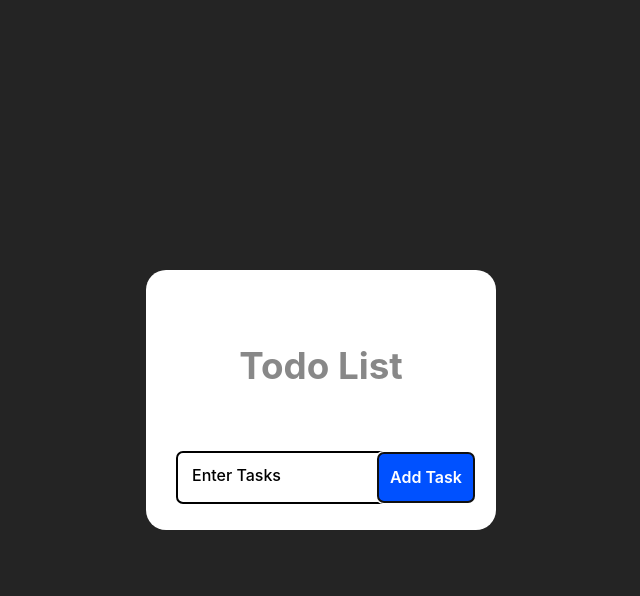
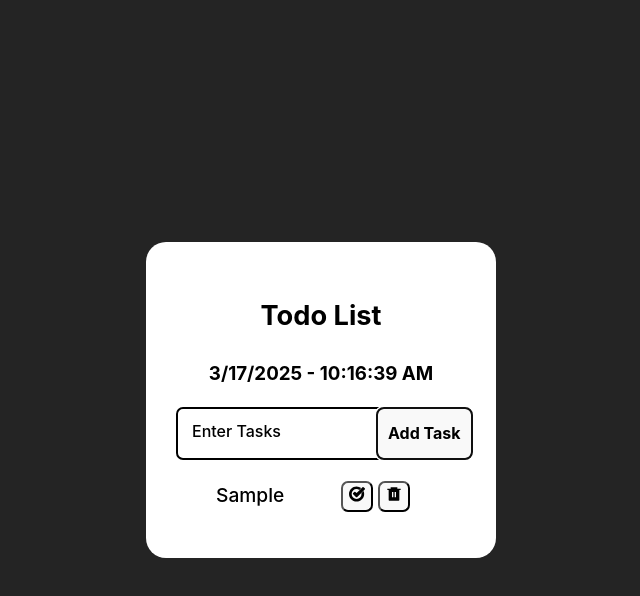
Before and after one commit to MznAarik/react-my-app, a React (Vite) app: page / in a window 1280 px wide. Both pictures are taken after typing "Sample" into the empty fields and a click on the button "Add Task". Shown: the top 596 px of the page, without its empty margins (319-959 px from the left). Built offline with nearby package versions, Linux system fonts and the light colour scheme.

Commit message:
added date&time using useEffect function

```diff
--- a/src/components/projects/ToDo/Todo.css
+++ b/src/components/projects/ToDo/Todo.css
@@ -7,16 +7,19 @@ body {
     border-radius: 20px;
     width: 350px;
     padding: 30px;
-    display: flex;
-    flex-direction: column;
     gap: 20px;
-    color: white;
+    overflow: auto;
 }
 
-header h1 {
+header h2 {
     text-align: center;
-    font-size: 2.3rem;
+    font-size: 1.7rem;
 }
+
+header h3 {
+    text-align: center;
+}
+
 
 .form {
     display: flex;
@@ -66,17 +69,40 @@ label {
 
 .todo-btn {
     position: relative;
-    top: 2px;
-    left: 202px;
+    top: 0;
+    left: 200px;
     bottom: 0;
     right: 0;
-    background-color: #0051ff;
-    color: white;
-    border: none;
-    padding: 10px 20px;
-    border-radius: 6px;
+    color: rgb(0, 0, 0);
+    padding: 12px 10px !important;
     cursor: pointer;
     font-size: 16px;
-    font-weight: 600;
-    padding: 12px;
+    font-weight: 700;
+    border: 2px solid black;
 }
+
+#btn {
+    display: grid;
+    grid-template-columns: 1fr 1fr;
+    align-items: baseline;
+}
+
+.check-btn {
+    margin-right: 5px;
+    margin-top: 5px;
+}
+
+button {
+    border-radius: 7px;
+    transition: all 0.2s ease-in;
+}
+
+button:hover {
+    color: #646cff;
+}
+
+li {
+    list-style-type: none;
+    font-weight: 500;
+    font-size: 1.2rem;
+}
--- a/src/components/projects/ToDo/Todo.jsx
+++ b/src/components/projects/ToDo/Todo.jsx
@@ -1,10 +1,14 @@
-import { useState } from "react";
+import { useEffect, useState } from "react";
 import "./Todo.css";
+import { SiGoogletasks } from "react-icons/si";
+import { RiDeleteBin6Fill } from "react-icons/ri";
+
 
 
 export const ToDo = () => {
     const [inputValue, setInputValue] = useState("");
     const [task, setTask] = useState([]);
+    const [dateTime, setDateTime] = useState("");
 
     const handleInputChange = (value) => {
         setInputValue(value);
@@ -15,16 +19,36 @@ export const ToDo = () => {
 
         if (!inputValue) return;
 
-        setTask((prev) => console.log(prev));
+        if (task.includes(inputValue)) return;
+
+        setTask((prevTask) => [...prevTask, inputValue]);
+
+        setInputValue("");
     };
+
+    // Date and Time
+
+    useEffect(() => {
+        const interval = setInterval(() => {
+            const now = new Date();
+            const formattedDate = now.toLocaleDateString();
+            const formattedTime = now.toLocaleTimeString();
+
+            setDateTime(`${formattedDate} - ${formattedTime}`)
+        }, 1000);
+
+        return () => clearInterval(interval);
+    }, []);
 
 
 
     return (
         <>
             <section className="todo-container">
+                <div className="main">
                     <header>
-                    <h1>Todo List</h1>
+                        <h2>Todo List</h2>
+                        <h3>{dateTime}</h3>
                     </header>
 
                     <div className="input-wrapper">
@@ -36,7 +60,30 @@ export const ToDo = () => {
                             </div>
                         </form>
                     </div>
-            </section>
+                </div>
+
+                <div className="btn-container">
+                    <ul>
+                        {task.map((curTask, index) => {
+                            return (
+                                <>
+                                    <div id="btn">
+                                        <li key={index}>{curTask}</li>
+                                        <div className="btn">
+                                            <button className="check-btn">
+                                                <SiGoogletasks />
+                                            </button>
+                                            <button className="delete-btn ">
+                                                <RiDeleteBin6Fill />
+                                            </button>
+                                        </div>
+                                    </div >
+                                </>
+                            )
+                        })}
+                    </ul>
+                </div>
+            </section >
         </>
     )
 }
--- a/src/index.css
+++ b/src/index.css
@@ -35,8 +35,7 @@ a:hover {
   color: #535bf2;
 }
 
-body,
-ul {
+body {
   margin: 0;
   list-style: none;
   color: #888;
@@ -50,7 +49,7 @@ h1 {
   color: #888;
 }
 
-button {
+/* button {
   border-radius: 8px;
   border: 1px solid transparent;
   padding: 0.6em 1.2em;
@@ -61,7 +60,7 @@ button {
   background-color: #000000;
   cursor: pointer;
   transition: border-color 0.25s;
-}
+} */
 
 button:hover {
   border-color: #646cff;
```
Lines whose indentation alone changed are shown as unchanged.
